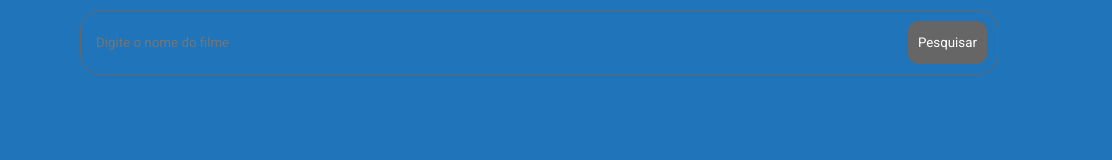
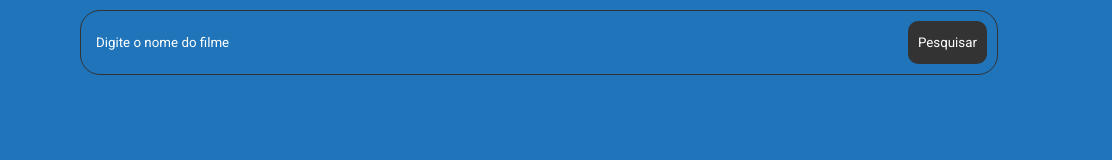
Before and after one commit to Guilaaa/Projeto-Api, a plain HTML site: page index.html in a window 1280 px wide. Shown: the full height of the page, 0-1112 px from the left. Drawn offline with Linux system fonts and the light colour scheme.

Commit message:
Update style.css

```diff
--- a/style.css
+++ b/style.css
@@ -25,7 +25,7 @@ h1.titulo{
 }
 form{
     padding: 10px;
-    border: 1px solid #666;
+    border: 1px solid #333;
     border-radius: 20px;
     display: flex;
     width: 70%;
@@ -38,16 +38,20 @@ form input {
     border: none;
     outline: none;
     flex: 1;
+
 }
+::-webkit-input-placeholder {
+    color: white;
+ }
 form button{
     padding: 5px 10px;
-    background-color: #666;
+    background-color: #333;
     color: #fff;
     border: none;
     border-radius: 10px;
 }
 form button:hover{
-    background-color: #333;
+    background-color: #666;
 }
 .lista{
     padding: 10px;
@@ -193,7 +197,6 @@ ul{
         background-color: rgb(31, 116, 186);
         background-size:  390px;
         background-repeat: no-repeat;
-        color: #fff;
     }
     main{
         margin: 0;
```
